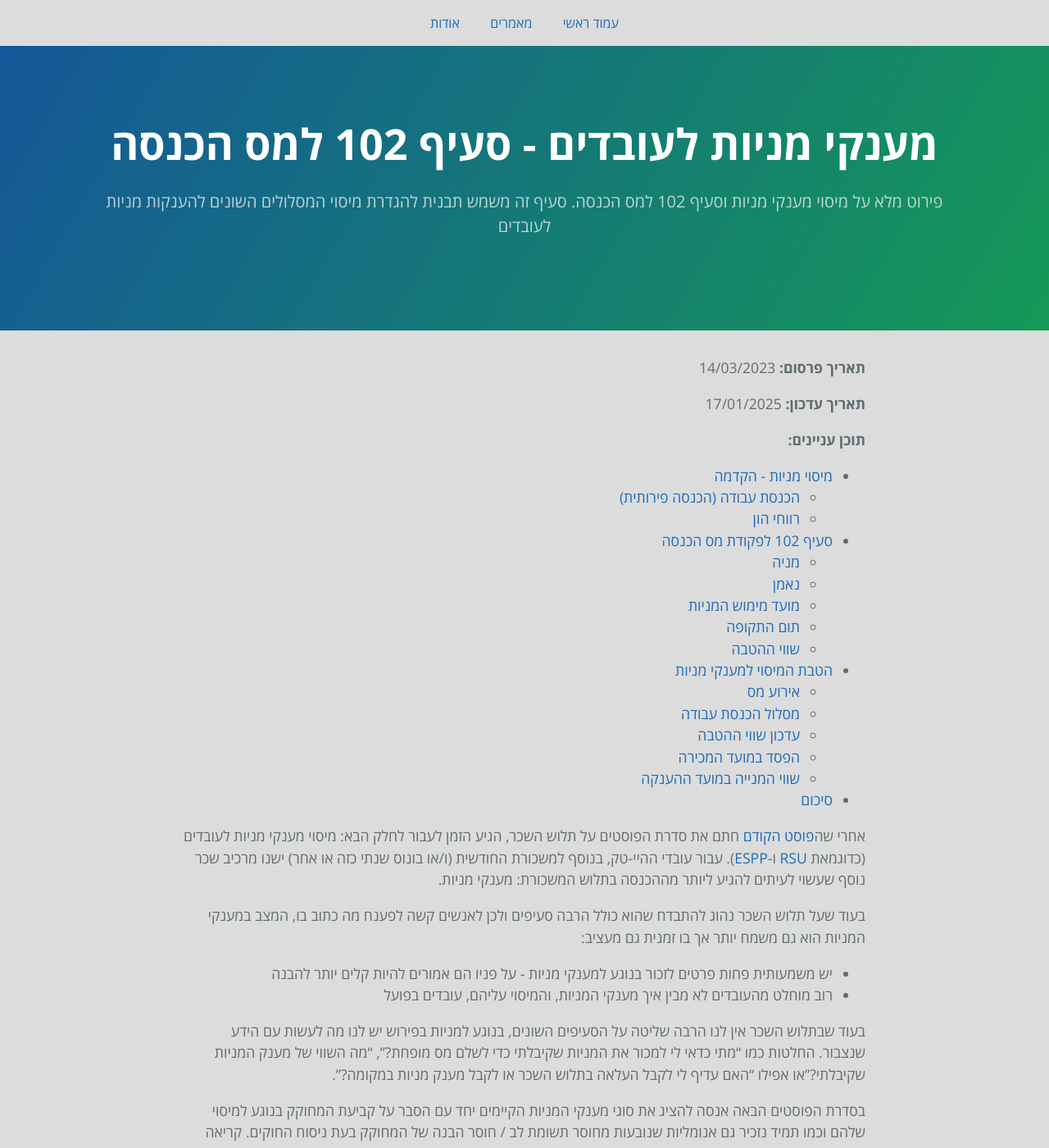
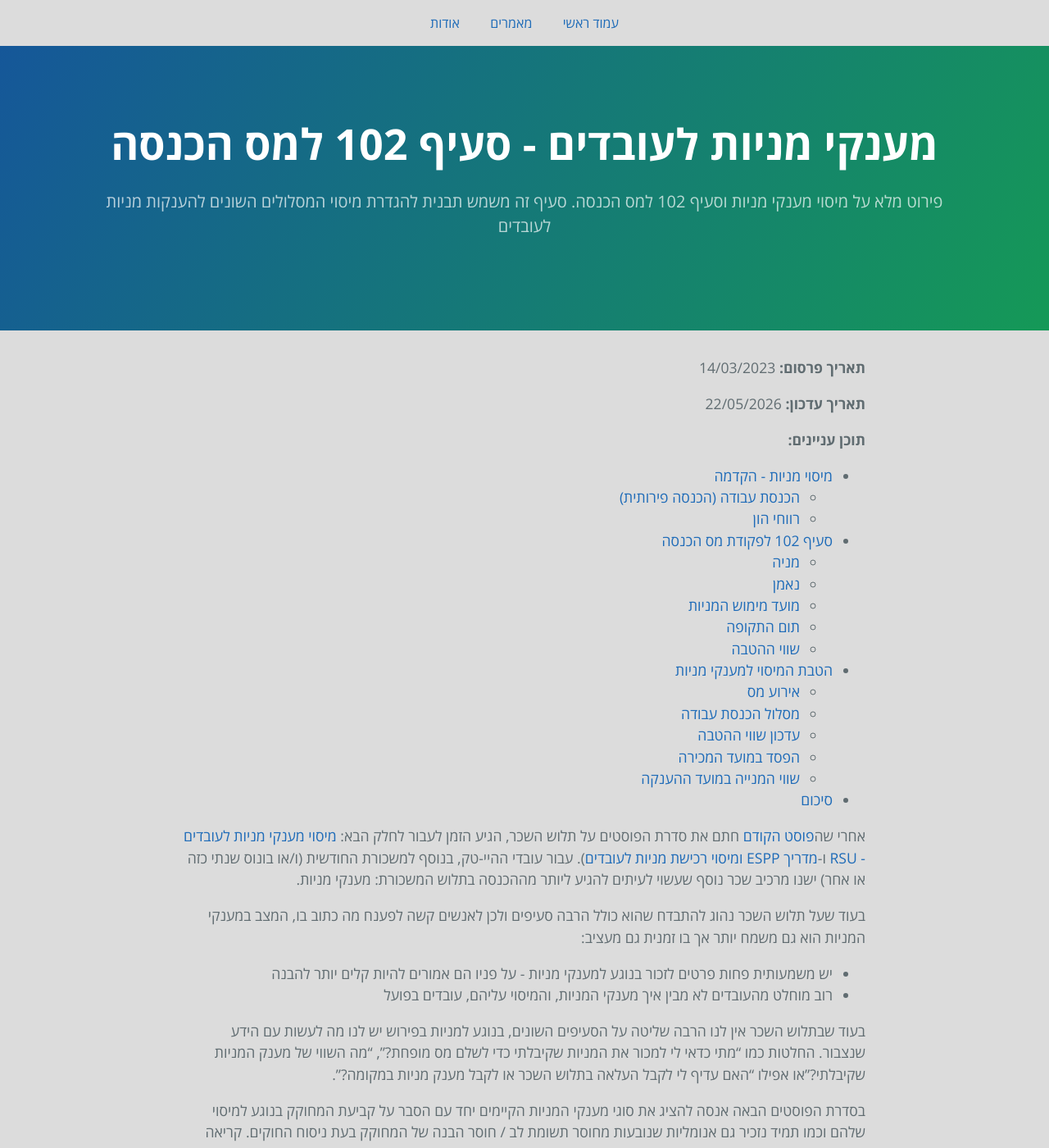
Before and after one commit to eyalitki/payslip101, a Jekyll site: the page built from docs/_posts/2023-03-14-מענקי-מניות-לעובדים-סעיף-102.markdown, in a window 1280 px wide and 1400 px high. Shown: the whole window at 82% size. Built offline with Jekyll 4.4.1, drawn with Linux system fonts in a browser that asks for light colours.

Commit message:
[ESPP] 2nd round of SEO improvements
Signed-off-by: Eyal Itkin <eyal.itkin@gmail.com>

```diff
--- a/docs/_posts/2023-03-14-מענקי-מניות-לעובדים-סעיף-102.markdown
+++ b/docs/_posts/2023-03-14-מענקי-מניות-לעובדים-סעיף-102.markdown
@@ -3,20 +3,20 @@ layout: default
 title: מענקי מניות לעובדים - סעיף 102 למס הכנסה
 description: פירוט מלא על מיסוי מענקי מניות וסעיף 102 למס הכנסה. סעיף זה משמש תבנית להגדרת מיסוי המסלולים השונים להענקות מניות לעובדים
 date: 2023-03-14 05:24:00 +0300
-last_modified_at: 2025-01-17 05:24:00 +0300
+last_modified_at: 2026-05-22 22:50:00 +0300
 tags: stocks
 permalink: /post/מענקי-מניות-לעובדים-סעיף-102/
 ---
 **תאריך פרסום:** 14/03/2023
 
-**תאריך עדכון:** 17/01/2025
+**תאריך עדכון:** 22/05/2026
 
 **תוכן עניינים:**
 
 * תוכן עניינים
 {:toc}
 
-אחרי שה[פוסט הקודם](../סיכום_תלוש_השכר/) חתם את סדרת הפוסטים על תלוש השכר, הגיע הזמן לעבור לחלק הבא: מיסוי מענקי מניות לעובדים (כדוגמאת [RSU](../מענקי-מניות-לעובדים-rsu/) ו-[ESPP](../מענקי-מניות-לעובדים-espp/)). עבור עובדי ההיי-טק, בנוסף למשכורת החודשית (ו/או בונוס שנתי כזה או אחר) ישנו מרכיב שכר נוסף שעשוי לעיתים להגיע ליותר מההכנסה בתלוש המשכורת: מענקי מניות.
+אחרי שה[פוסט הקודם](../סיכום_תלוש_השכר/) חתם את סדרת הפוסטים על תלוש השכר, הגיע הזמן לעבור לחלק הבא: [מיסוי מענקי מניות לעובדים - RSU](../מענקי-מניות-לעובדים-rsu/) ו-[מדריך ESPP ומיסוי רכישת מניות לעובדים](../מענקי-מניות-לעובדים-espp/)). עבור עובדי ההיי-טק, בנוסף למשכורת החודשית (ו/או בונוס שנתי כזה או אחר) ישנו מרכיב שכר נוסף שעשוי לעיתים להגיע ליותר מההכנסה בתלוש המשכורת: מענקי מניות.
 
 
 בעוד שעל תלוש השכר נהוג להתבדח שהוא כולל הרבה סעיפים ולכן לאנשים קשה לפענח מה כתוב בו, המצב במענקי המניות הוא גם משמח יותר אך בו זמנית גם מעציב:
--- a/docs/index.markdown
+++ b/docs/index.markdown
@@ -5,7 +5,7 @@
 layout: default
 title: תלוש השכר - מדריכים ומחשבונים למתחילים
 description: מדריכים לחישוב סעיפי תלוש השכר (מברוטו לנטו), לרבות כל סעיפי התלוש (מס הכנסה, קרן השתלמות, ביטוח לאומי וכו') כמו גם מענקי מניות לעובדים
-date: 2025-01-18 05:20:00 +0300
+date: 2026-05-22 22:50:00 +0300
 ---
 
 ## הקדמה
@@ -30,7 +30,7 @@ date: 2025-01-18 05:20:00 +0300
 ## מענקי מניות לעובדים
 * [מענקי מניות לעובדים - סעיף 102](post/מענקי-מניות-לעובדים-סעיף-102/)
 * [מענקי מניות לעובדים - RSU](post/מענקי-מניות-לעובדים-rsu/)
-* [מענקי מניות לעובדים - ESPP](post/מענקי-מניות-לעובדים-espp/)
+* [מדריך ESPP ומיסוי רכישת מניות לעובדים](post/מענקי-מניות-לעובדים-espp/)
 
 ## עדכוני חקיקה ומיסוי
 * [גזרות תקציב 2025](post/גזרות-תקציב-2025/)
--- a/docs/posts.markdown
+++ b/docs/posts.markdown
@@ -2,7 +2,7 @@
 layout: default
 title: רשימת המאמרים
 description: תלוש השכר - מדריכים ומחשבונים למתחילים
-date: 2025-01-18 05:20:00 +0300
+date: 2026-05-22 22:50:00 +0300
 permalink: /post/
 ---
 
@@ -10,7 +10,7 @@ permalink: /post/
 סקירת ההשפעה של גזרות תקציב שנת 2025 על תלוש השכר והשפעת איכות תהליך החקיקה על סעיפי התקציב - [גזרות תקציב 2025](/post/גזרות-תקציב-2025/).
 
 ## מענקי מניות לעובדים - ESPP
-תוכנית בה נפריש אחוזים מהשכר בכל חודש בכדי שאחרי חצי שנה ירכשו עבורנו מניות החברה - [מענקי מניות לעובדים - ESPP](/post/מענקי-מניות-לעובדים-espp/).
+תוכנית בה נפריש אחוזים מהשכר בכל חודש בכדי שאחרי חצי שנה ירכשו עבורנו מניות החברה - [מדריך ESPP ומיסוי רכישת מניות לעובדים](/post/מענקי-מניות-לעובדים-espp/).
 
 ## מענקי מניות לעובדים - RSU
 מתי יוענקו לנו מענקי המניות, איך הם פועלים וכמה מיסים נשלם עליהם - [מענקי מניות לעובדים - RSU](/post/מענקי-מניות-לעובדים-rsu/).
```
Also changed, not shown: docs/_posts/2023-03-21-מענקי-מניות-לעובדים-rsu.markdown (+4 -4 lines), docs/_posts/2023-03-28-מענקי-מניות-לעובדים-espp.markdown (+7 -7 lines).
